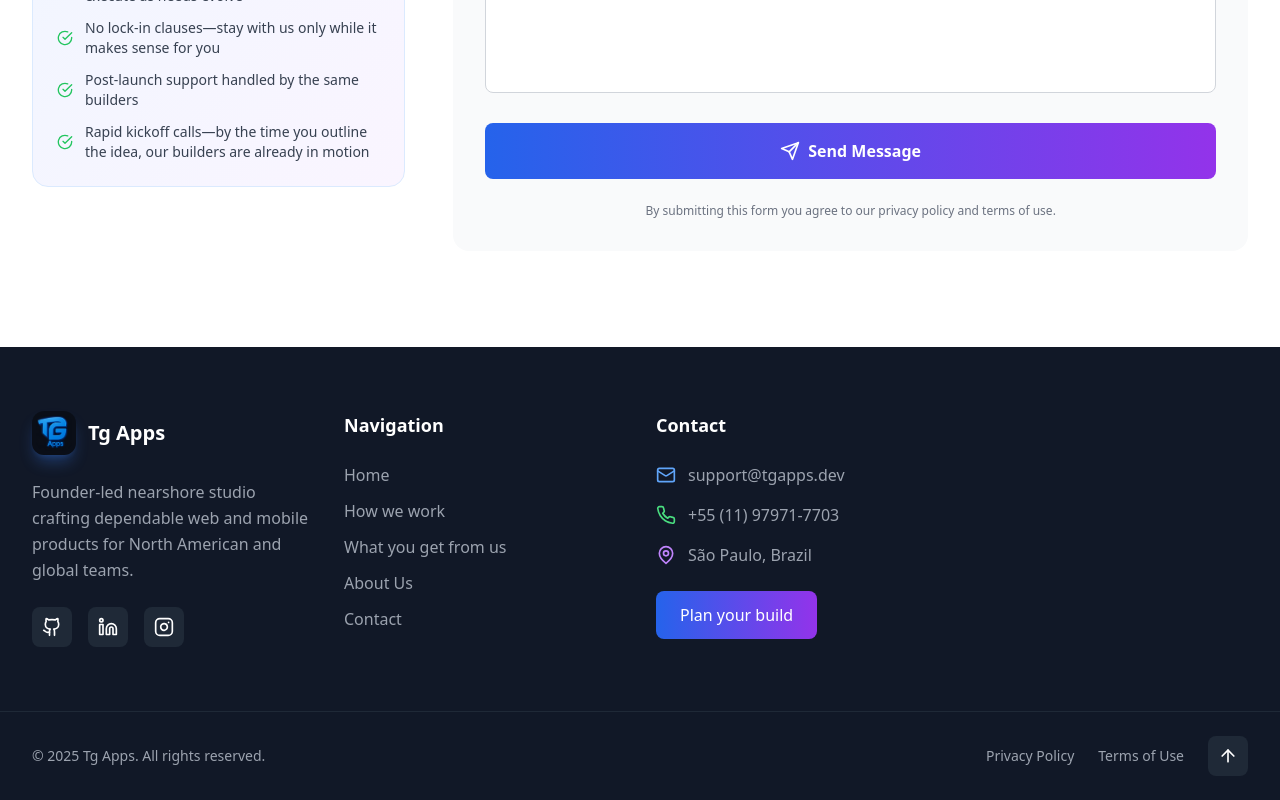
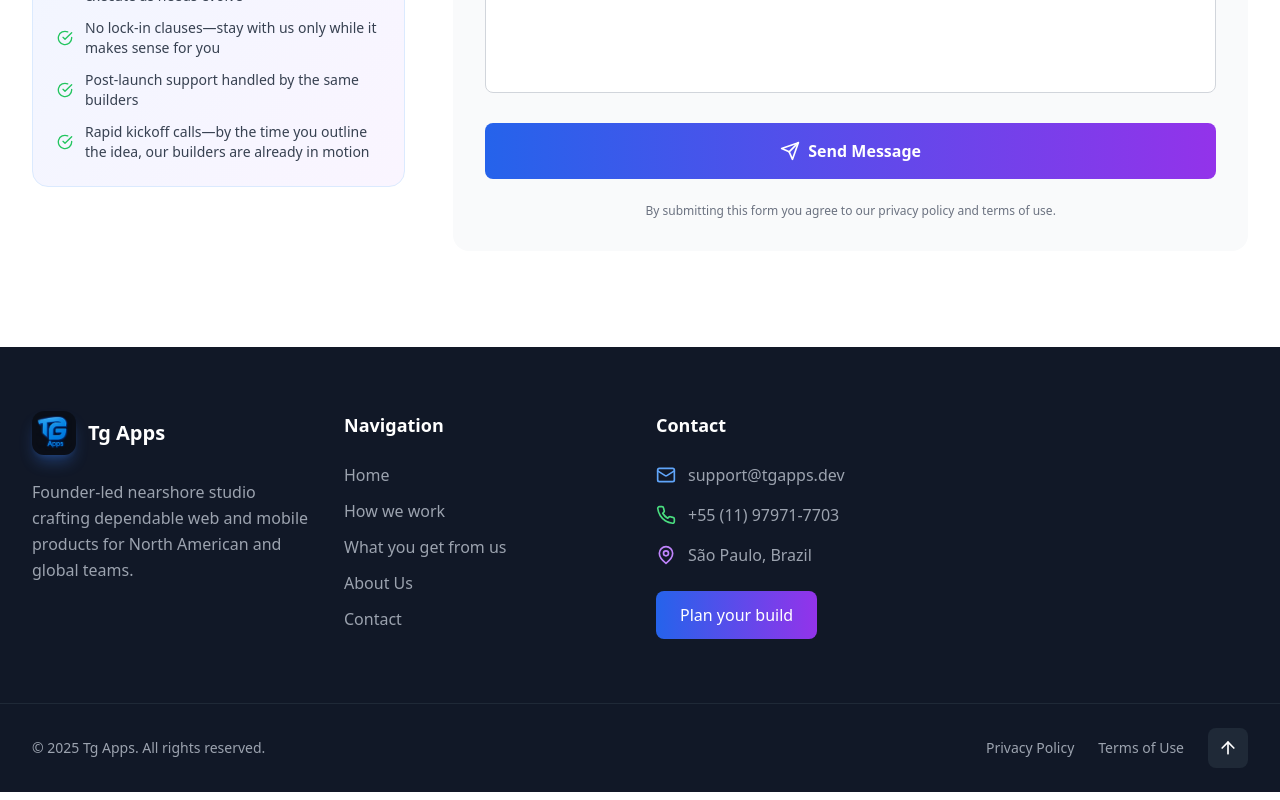
Before and after one commit to tgthiag/tgapps.dev, a React (Vite) app: page / in a window 1280 px wide. Shown: the part 8370-9170 px from the top of the page. Built offline with nearby package versions, Linux system fonts and the light colour scheme.

Commit message:
remove social icons

```diff
--- a/src/components/Footer.tsx
+++ b/src/components/Footer.tsx
@@ -1,5 +1,5 @@
 import React from 'react';
-import { Mail, Phone, MapPin, Github, Linkedin, Instagram, ArrowUp } from 'lucide-react';
+import { Mail, Phone, MapPin, ArrowUp } from 'lucide-react';
 import { useTranslations } from '../context/LanguageContext';
 
 const Footer = () => {
@@ -35,26 +35,6 @@ const Footer = () => {
               <span className="text-xl font-bold">Tg Apps</span>
             </div>
             <p className="text-gray-400 mb-6 leading-relaxed">{t.footer.description}</p>
-            <div className="flex space-x-4">
-              <a
-                href="#"
-                className="w-10 h-10 bg-gray-800 rounded-lg flex items-center justify-center hover:bg-blue-600 transition-colors"
-              >
-                <Github className="w-5 h-5" />
-              </a>
-              <a
-                href="#"
-                className="w-10 h-10 bg-gray-800 rounded-lg flex items-center justify-center hover:bg-blue-600 transition-colors"
-              >
-                <Linkedin className="w-5 h-5" />
-              </a>
-              <a
-                href="#"
-                className="w-10 h-10 bg-gray-800 rounded-lg flex items-center justify-center hover:bg-pink-600 transition-colors"
-              >
-                <Instagram className="w-5 h-5" />
-              </a>
-            </div>
           </div>
 
           {/* Quick Links */}
```
